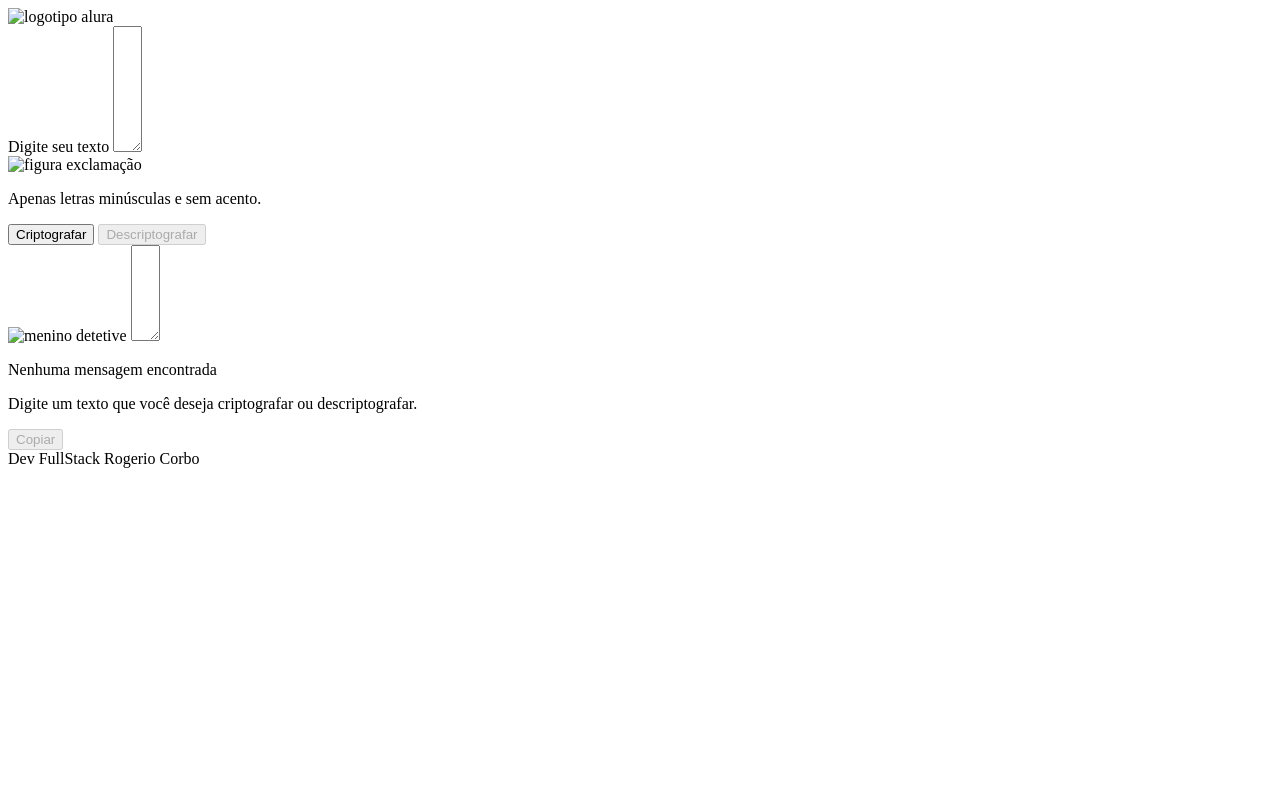
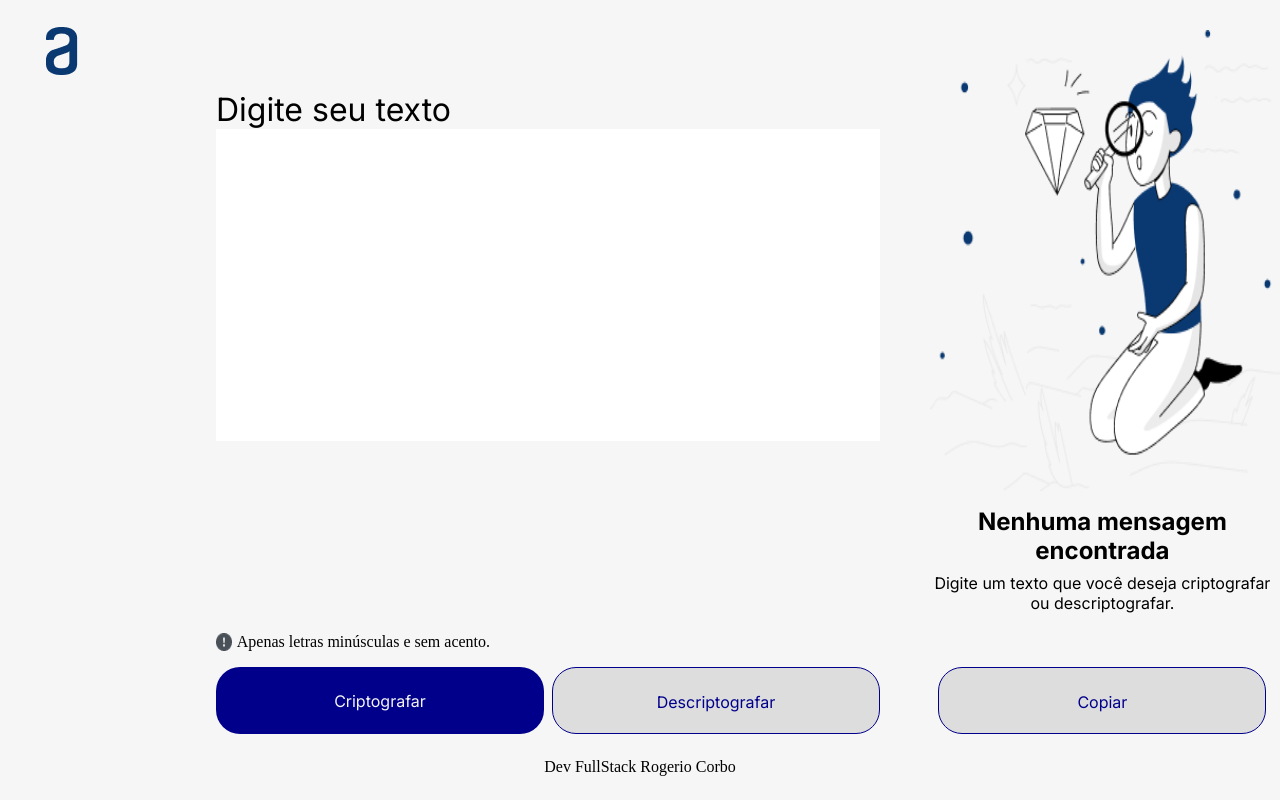
Before and after one commit to RogerCorb/decodificador-textos, a plain HTML site: page index.html in a window 1280 px wide. Drawn offline with Linux system fonts and the light colour scheme; the site is published under a folder, as on GitHub Pages, so addresses that start at the root find nothing.

```diff
--- a/index.html
+++ b/index.html
@@ -4,8 +4,8 @@
         <meta charset="UTF-8">
         <meta name="viewport" content="width=device-width, initial-scale=1.0">
         <title>Decodificador</title>
-        <script src="/js/app.js" defer></script>
-        <link rel="stylesheet" href="/styles/style.css">
+        <script src="js/app.js" defer></script>
+        <link rel="stylesheet" href="styles/style.css">
         <link rel="preconnect" href="https://fonts.googleapis.com">
         <link rel="preconnect" href="https://fonts.gstatic.com" crossorigin>
         <link href="https://fonts.googleapis.com/css2?family=Inter:wght@100..900&display=swap" rel="stylesheet">
@@ -13,7 +13,7 @@
     <body>
         <header class="header"></header>
         <main class="apresentacao">
-            <img id="logotipo_alura" src="/assets/Frame 6.png" alt="logotipo alura">
+            <img id="logotipo_alura" src="assets/Frame 6.png" alt="logotipo alura">
 
             <section class="apresentacao_criptografia">
 
@@ -25,7 +25,7 @@
 
 
                <div class="apresentacao_criptografia_mensagem">
-                  <img id="alerta" src="/assets/bi_exclamation-circle-fill.png" alt="figura exclamação">
+                  <img id="alerta" src="assets/bi_exclamation-circle-fill.png" alt="figura exclamação">
                   <p id="paragrafo_caracteres">Apenas letras minúsculas e sem acento. </p>
                   <p id="paragrafo_erro"> </p>
                </div>
@@ -39,7 +39,7 @@
             <section class="apresentacao_descriptografia">
 
                 <div class="apresentacao_descriptografia_imagemtexto">
-                    <img id="imagem_detetive" src="/assets/High quality products 1 1.png" alt="menino detetive">
+                    <img id="imagem_detetive" src="assets/High quality products 1 1.png" alt="menino detetive">
                     <textarea  id="textoCriptografado" cols="1" rows="6" maxlength="350" placeholder=" "></textarea>
                 </div>
 
```
Also changed, not shown: 1 other file.
